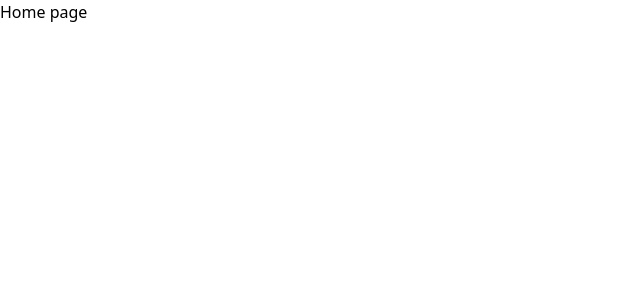
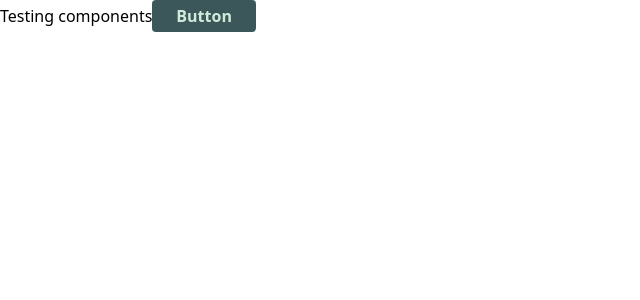
Before and after one commit to Edga380/project-aether, a Next.js app: page / in a window 1280 px wide. Shown: the top 300 px of the page, without its empty margins (0-640 px from the left). Built offline with nearby package versions, Linux system fonts and the light colour scheme.

Commit message:
enhancement: reusable button styling added
relates #1

```diff
--- a/app/page.tsx
+++ b/app/page.tsx
@@ -1,3 +1,10 @@
+import ReusableButton from "@/components/user/buttons/ReusableButton";
+
 export default async function Home() {
-  return <div>Home page</div>;
+  return (
+    <div>
+      Testing components
+      <ReusableButton name={"Button"} />
+    </div>
+  );
 }
--- /dev/null
+++ b/components/user/buttons/ReusableButton.tsx
@@ -0,0 +1,13 @@
+"use client";
+
+type ReusableButtonProps = {
+  name: string;
+};
+
+export default function ReusableButton(props: ReusableButtonProps) {
+  return (
+    <button className="bg-midTeal text-lightTeal font-semibold px-6 py-1 rounded hover:bg-lightTeal hover:text-midTeal hover:shadow-md">
+      {props.name}
+    </button>
+  );
+}
```
